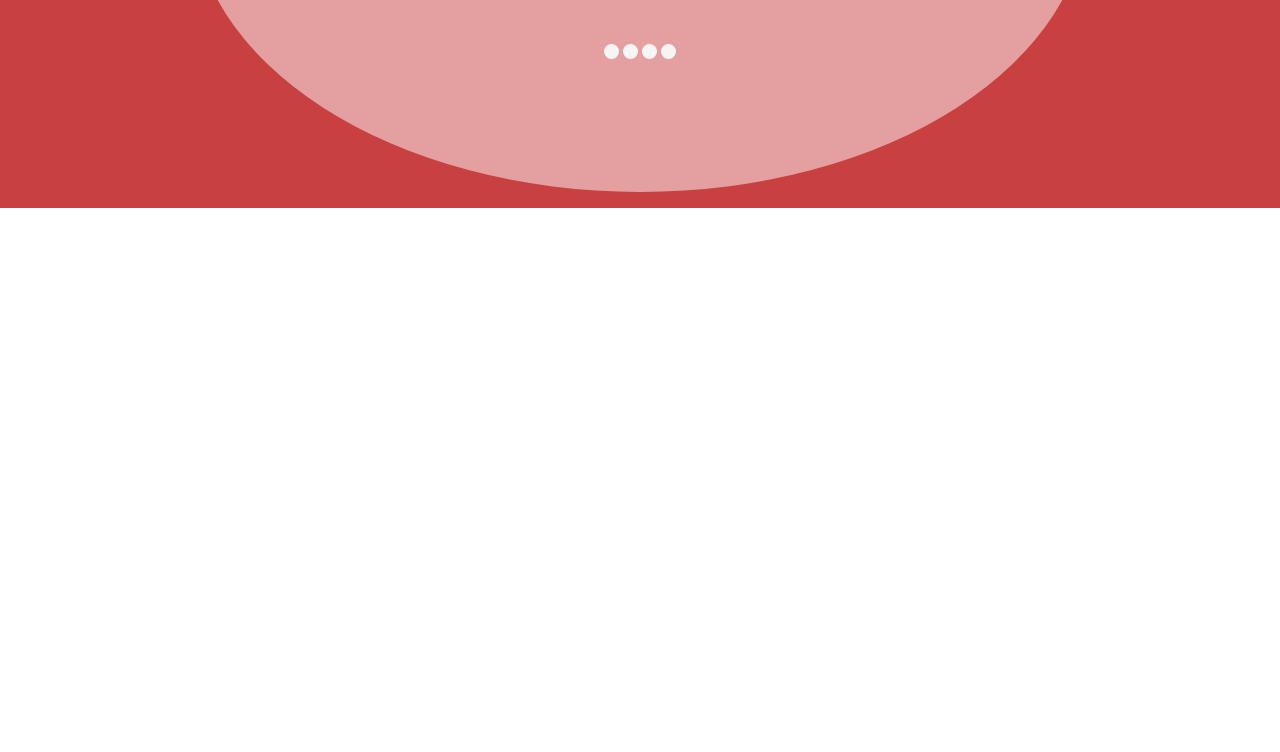
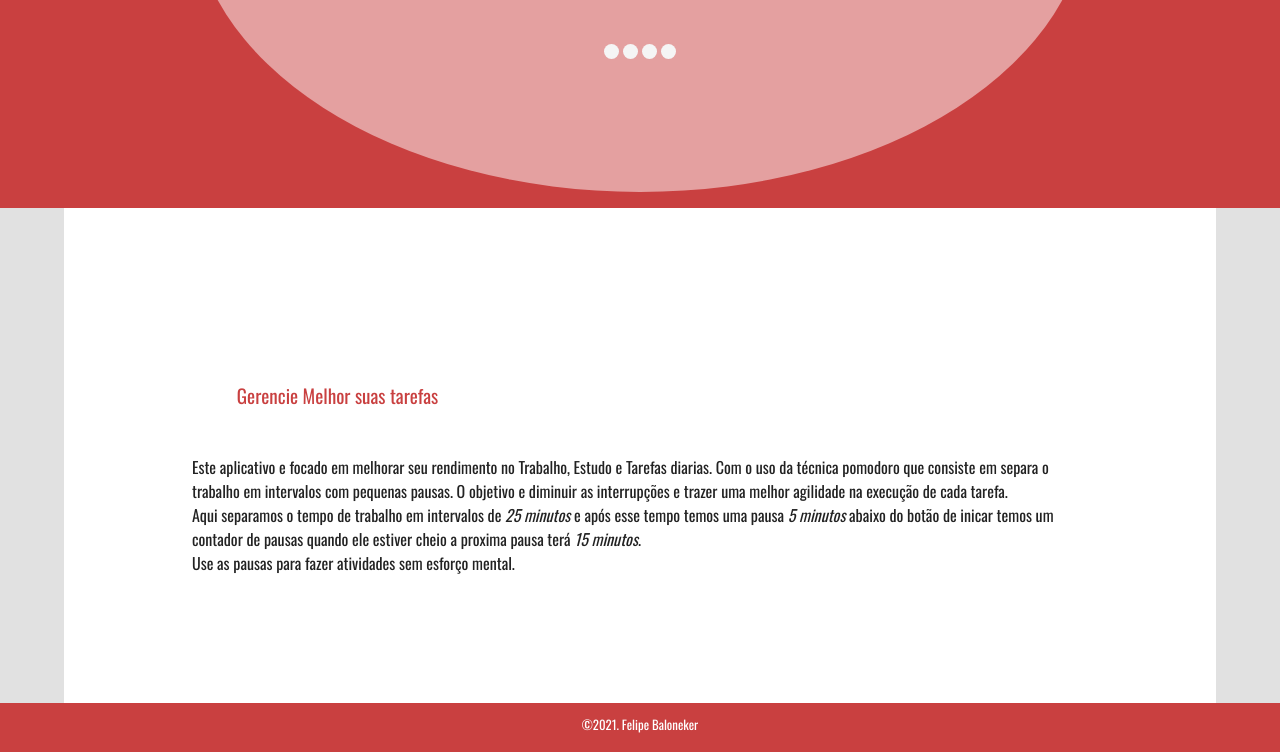
Before and after one commit to felipebaloneker/Projeto_WebappPomodoro, a plain HTML site: page index.html in a window 1280 px wide. Shown: the part 592-1344 px from the top of the page. Before the commit the page ends 800 px from the top, so only its background shows below. Drawn offline with nearby package versions, Linux system fonts and the light colour scheme.

Commit message:
adicionado pagina sobre e footer

```diff
--- a/index.html
+++ b/index.html
@@ -32,6 +32,14 @@
       </div>
     </div>
   </section>
+  <section class='pg'>
+    <h2>Gerencie Melhor suas tarefas</h2>
+    <p>Este aplicativo e focado em melhorar seu rendimento no Trabalho, Estudo e Tarefas diarias. Com o uso da técnica  pomodoro que consiste em separa o trabalho em intervalos com pequenas pausas. O objetivo e diminuir as interrupções e trazer uma melhor agilidade na execução de cada tarefa.</p>
+    <p>Aqui separamos o tempo de trabalho em intervalos de <i>25 minutos</i> e após esse tempo temos uma pausa <i>5 minutos</i> abaixo do botão de inicar temos um contador de pausas quando ele estiver cheio a proxima pausa terá <i>15 minutos</i>.<br>
+    Use as pausas para fazer atividades sem esforço mental.
+    </p>
+  </section>
+  <footer>&#169;2021. Felipe Baloneker</footer>
   <script type='text/javascript' src='script.js'></script>
 </body>
 </html>
--- a/style/style.css
+++ b/style/style.css
@@ -11,9 +11,15 @@
 html,body{
     width:100%;
     height:100%;
+    background-color: #e1e1e1;
 }
 p{
     font-size:1em;
+    color:rgba(0, 0, 0, 0.867);
+}
+h2{font-size:1.2em;
+    color:#C94040;
+    margin: 5%;
 }
 /* Header */
 header{
@@ -95,3 +101,9 @@ header{
     border-radius: 20px;
     background-color: rgb(245, 245, 245);
 }
+
+/* Pagina Sobre*/
+.pg{width:70%;margin: auto; padding:10%;background-color:#ffff}
+
+/* footer*/
+footer{height:3%;font-size:0.8em;color:#fff;text-align:center;background-color: #C94040;padding:1%;}
```
Also changed, not shown: test.js (deleted, +0 -11 lines).
